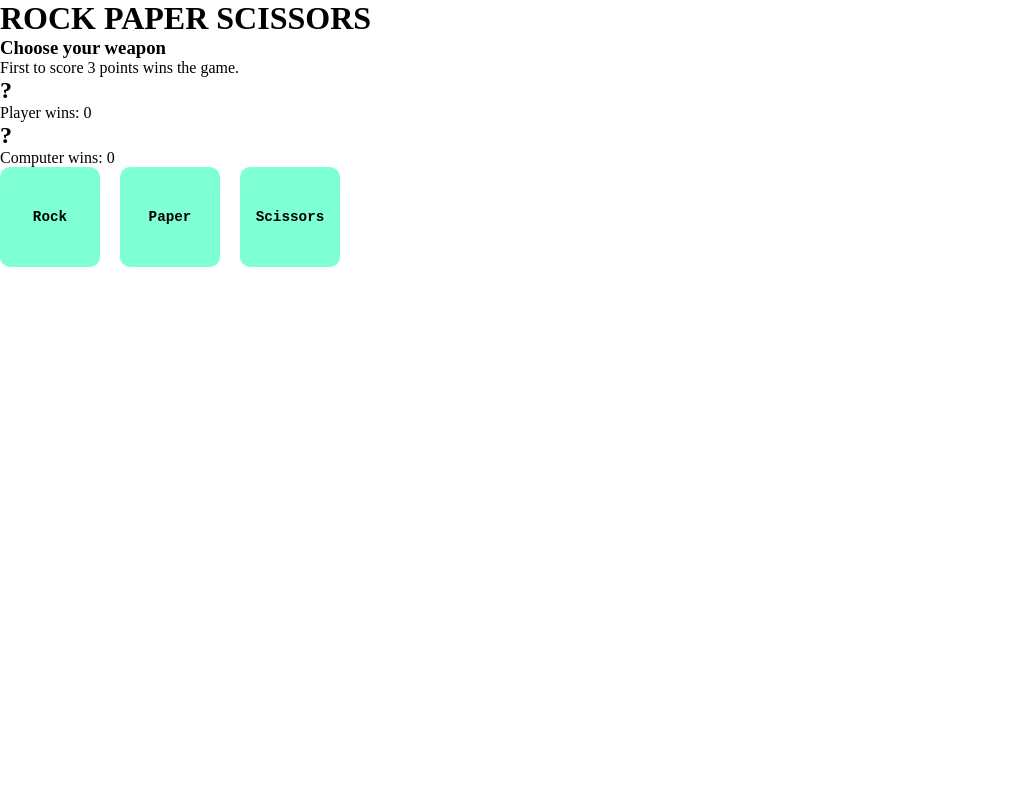
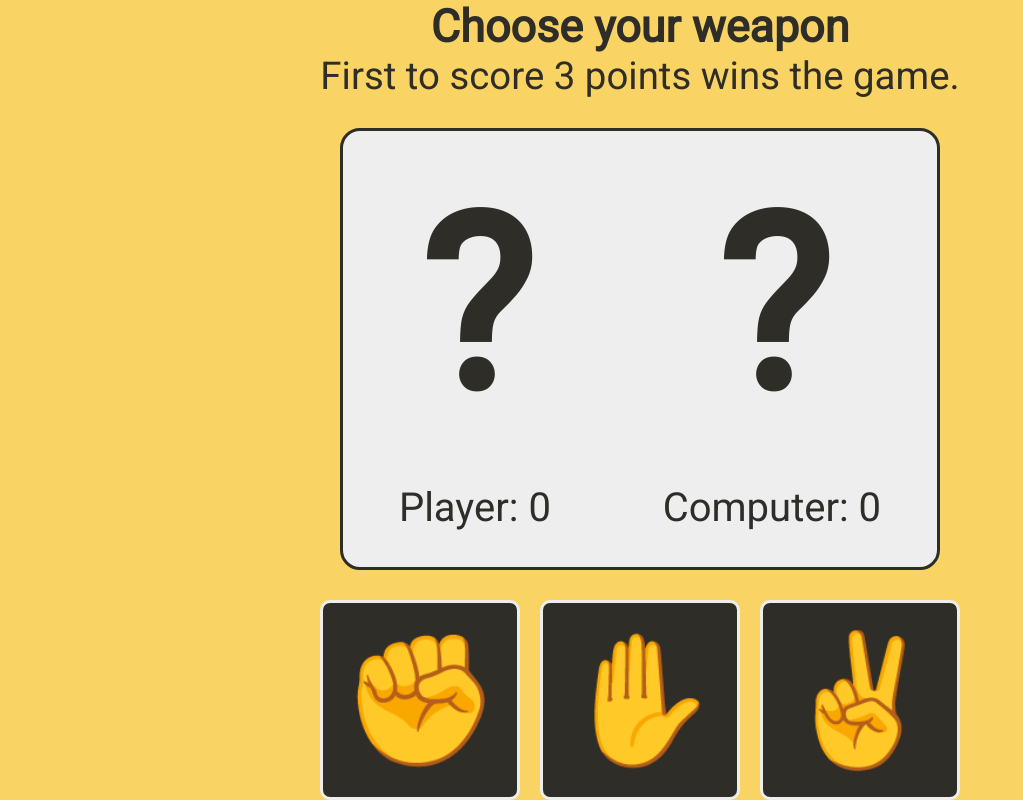
Before and after one commit to IsiNavarro/odin-rps, a plain HTML site: page index.html in a window 1280 px wide. Shown: the whole page, without its empty margins (0-1023 px from the left). Drawn offline with Linux system fonts and the light colour scheme.

Commit message:
Change styling

```diff
--- a/index.html
+++ b/index.html
@@ -7,11 +7,15 @@
     <title>Rock, paper, scissors!</title>
     <link rel="stylesheet" href="styles.css">
     <script src="script.js" defer></script>
+
+    <link rel="preconnect" href="https://fonts.googleapis.com">
+    <link rel="preconnect" href="https://fonts.gstatic.com" crossorigin>
+    <link href="https://fonts.googleapis.com/css2?family=Roboto&display=swap" rel="stylesheet">
 </head>
 <body>
-    <div class="header">
-        <h1>ROCK PAPER SCISSORS</h1>
-    </div>
+
+
+    <div class="container">
         <div class="infoText">
             <h3>Choose your weapon</h3>
             <p>First to score 3 points wins the game.</p>
@@ -22,7 +26,7 @@
                     <h2>?</h2>
                 </div>
                 <div class="score" id="playerScore">
-                Player wins: 0
+                    Player: 0
                 </div>
             </div>
             <div class="computer">
@@ -30,15 +34,16 @@
                     <h2>?</h2>
                 </div>
                 <div class="score" id="computerScore">
-                Computer wins: 0
+                    Computer: 0
                 </div>
             </div>
 
         </div>
         <div class="weapons">
-            <kbd class="weapon" id="Rock">Rock</kbd>
-            <kbd class="weapon" id="Paper">Paper</kbd>
-            <kbd class="weapon" id="Scissors">Scissors</kbd>
+                <kbd class="weapon" id="Rock">✊</kbd>
+                <kbd class="weapon" id="Paper">✋</kbd>
+                <kbd class="weapon" id="Scissors">✌</kbd>
+        </div>
     </div>
 </body>
 </html>
--- a/script.js
+++ b/script.js
@@ -7,11 +7,11 @@ function getComputerChoice(){
     let randomInt = Math.floor(Math.random() * (3)+1);
     switch (randomInt){
         case 1:
-            return "Rock";
+            return "✊";
         case 2:
-            return "Paper";
+            return "✋";
         case 3:
-            return "Scissors";
+            return "✌";
     }
 };
 
@@ -21,23 +21,20 @@ function compareChoices(playerChoice, computerChoice){
 
     if (playerChoice == computerChoice){
         infoWinLoseText.textContent = `It's a tie!`;
-        infoFinishedGameText.textContent = `-- ${playerChoice} equals ${computerChoice} --`;
         return "Tie";
     } else if (
-        (playerChoice == "Rock" && computerChoice == "Scissors") ||
-        (playerChoice == "Scissors" && computerChoice == "Paper") ||
-        (playerChoice == "Paper" && computerChoice == "Rock")
+        (playerChoice == "✊" && computerChoice == "✌") ||
+        (playerChoice == "✌" && computerChoice == "✋") ||
+        (playerChoice == "✋" && computerChoice == "✊")
     ) {
         infoWinLoseText.textContent = `You Win!`;
-        infoFinishedGameText.textContent = `-- ${playerChoice} beats ${computerChoice} --`;
         return "Win";
     } else if (
-        (playerChoice == "Rock" && computerChoice == "Paper") ||
-        (playerChoice == "Scissors" && computerChoice == "Rock") ||
-        (playerChoice == "Paper" && computerChoice == "Scissors")
+        (playerChoice == "✊" && computerChoice == "✋") ||
+        (playerChoice == "✌" && computerChoice == "✊") ||
+        (playerChoice == "✋" && computerChoice == "✌")
     ) {
         infoWinLoseText.textContent = `You lose!`;
-        infoFinishedGameText.textContent = `-- ${playerChoice} is beaten by ${computerChoice} --`;
         return "Lose";
     }
 };
@@ -48,6 +45,7 @@ function playAgain(){
 };
 
 function playRound(e){
+    infoFinishedGameText.textContent = 'First to score 3 points wins the game.'
     const playerChoice = getPlayerChoice(e);
     const computerChoice = getComputerChoice();
 
@@ -58,8 +56,8 @@ function playRound(e){
     } else if (roundResult == "Lose"){
         computerWinCount+=1;
     }
-    playerScore.textContent = `Player wins: ${userWinCount}`;
-    computerScore.textContent = `Computer wins: ${computerWinCount}`;
+    playerScore.textContent = `Player: ${userWinCount}`;
+    computerScore.textContent = `Computer: ${computerWinCount}`;
 
     //Stop set when a player has won 3 games
     if (userWinCount == 3 || computerWinCount == 3) {
--- a/styles.css
+++ b/styles.css
@@ -1,21 +1,78 @@
+:root{
+    --palette1: #f9d465;
+    --palette2: #2f2d28;
+    --palette3: #edeeed;
+}
 *{
     margin: 0;
     padding: 0;
     box-sizing: border-box;
+    font-family: 'Roboto', sans-serif;
 }
-
+body{
+    background-color: var(--palette1);
+}
+.container{
+    display: flex;
+    flex-direction: column;
+    justify-content: center;
+    gap: 30px;
+    align-items: center;
+    height: 100vh;
+}
+.infoText{
+    display: flex;
+    flex-direction: column;
+    align-items: center;
+    font-size: 2.4rem;
+    color: var(--palette2);
+}
+.playerSelectionAndCounter{
+    display: flex;
+    height: 450px;
+    width: 600px;
+    background-color: var(--palette3);
+    border-radius: 20px ;
+    border: var(--palette2) solid 3px;
+}
+.player{
+    flex-grow: 1;
+}
+.computer{
+    flex-grow: 1;
+}
+.player, .computer{
+    display: flex;
+    flex-direction: column;
+    align-items: center;
+    justify-content: space-evenly;
+    font-size: 2.5rem;
+}
+.selection{
+    font-weight: normal;
+    font-size: 10rem;
+    color: var(--palette2);
+}
+.score{
+    color: var(--palette2);
+}
 .weapons{
     display: flex;
     gap: 20px;
 }
 kbd{
     display: flex;
-    background-color: aquamarine;
+    background-color: var(--palette2);
+    color: var(--palette3);
     border-radius: 10px;
-    height: 100px;
-    width: 100px;
+    height: 200px;
+    width: 200px;
     align-items: center;
     justify-content: center;
-    font-weight: bold;
-    font-size: 1.1em;
+    font-size: 8rem;
+    border: var(--palette3) solid 3px;
 }
+kbd:hover{
+    cursor: pointer;
+    scale: 101%;
+}
```
Lines whose indentation alone changed are shown as unchanged.
